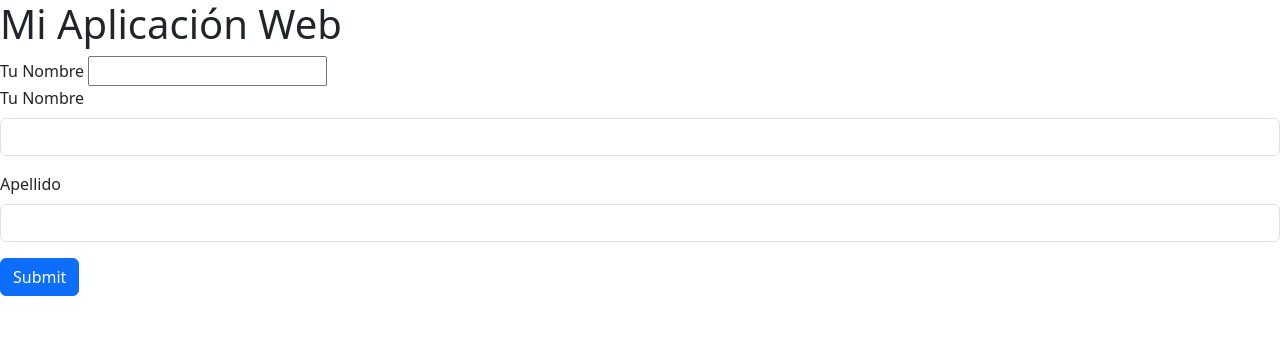
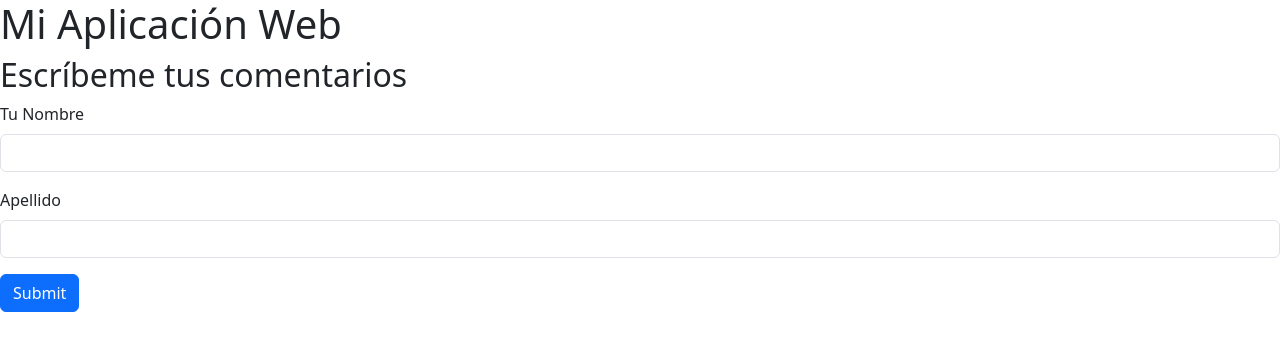
Before and after one commit to valentinaojz/prueba, a Flask app: page / in a window 1280 px wide. Shown: the top 351 px of the page. Run offline with Flask 3, Linux system fonts and the light colour scheme.

Commit message:
corrección

```diff
--- a/templates/index.html
+++ b/templates/index.html
@@ -13,8 +13,7 @@
   <h1>Mi Aplicación Web</h1>
 
   <form action="welcome">
-    <label for="username">Tu Nombre</label>
-    <input type="text" name="username">
+    <h2>Escríbeme tus comentarios</h2>
 
     <div class="mb-3">
       <label for="fullname" class="form-label">Tu Nombre</label>
```
